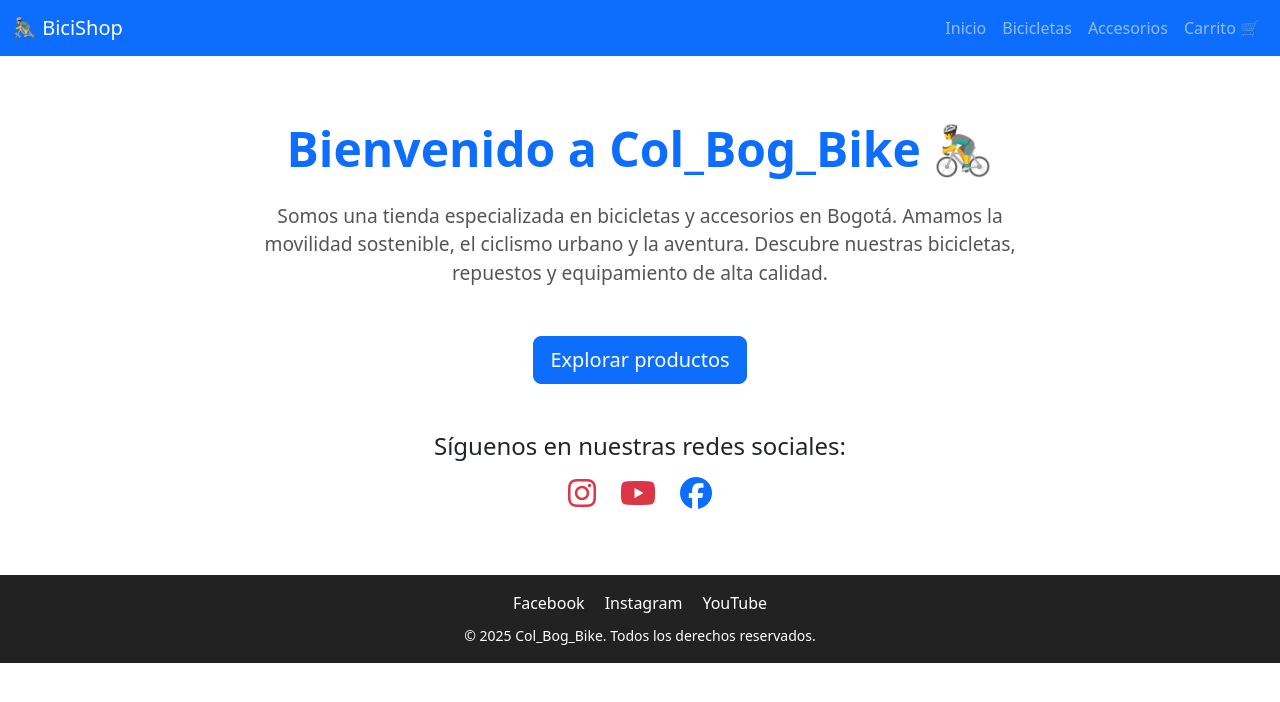
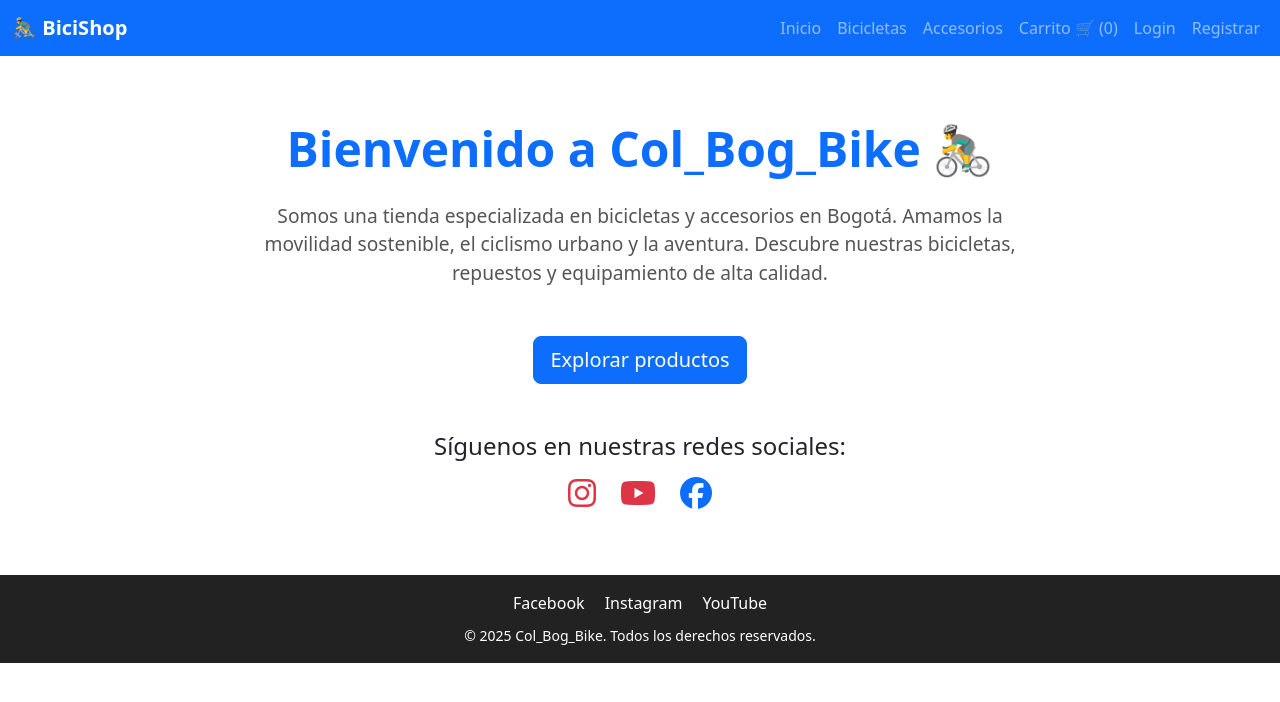
Before and after one commit to DavidLancheros05/TIENDA_BM_FRONTEND, a React (Create React App) app: page / in a window 1280 px wide. Shown: the top 702 px of the page. Built offline with nearby package versions, Linux system fonts and the light colour scheme.

Commit message:
Agrega package.json y scripts para deploy

```diff
--- a/src/components/Header.js
+++ b/src/components/Header.js
@@ -1,21 +1,36 @@
-import React from 'react';
-import { Link } from 'react-router-dom';
+import React, { useContext } from 'react';
+import { Link, useNavigate } from 'react-router-dom';
+import { CarritoContext } from '../context/CarritoContext';
+import { AuthContext } from '../context/AuthContext';
 import 'bootstrap/dist/css/bootstrap.min.css';
 import 'bootstrap/dist/js/bootstrap.bundle.min.js';
 
 const Header = () => {
+  const { carrito } = useContext(CarritoContext);
+  const { usuario, logout } = useContext(AuthContext);
+  const navigate = useNavigate();
+
+  const totalItems = carrito.reduce((acc, item) => acc + item.cantidad, 0);
+
+  const handleLogout = () => {
+    logout();
+    navigate('/');
+  };
+
   return (
-    <nav className="navbar navbar-expand-lg navbar-dark bg-primary">
+    <nav className="navbar navbar-expand-lg navbar-dark bg-primary sticky-top">
       <div className="container-fluid">
-        <Link className="navbar-brand" to="/">🚴‍♂️ BiciShop</Link>
+        <Link className="navbar-brand" to="/">
+          🚴‍♂️ <strong>BiciShop</strong>
+        </Link>
 
-        {/* Botón hamburguesa */}
+        {/* Botón hamburguesa para móviles */}
         <button
           className="navbar-toggler"
           type="button"
           data-bs-toggle="collapse"
-          data-bs-target="#navbarContent"
-          aria-controls="navbarContent"
+          data-bs-target="#menuPrincipal"
+          aria-controls="menuPrincipal"
           aria-expanded="false"
           aria-label="Toggle navigation"
         >
@@ -23,7 +38,7 @@ const Header = () => {
         </button>
 
         {/* Menú colapsable */}
-        <div className="collapse navbar-collapse" id="navbarContent">
+        <div className="collapse navbar-collapse" id="menuPrincipal">
           <ul className="navbar-nav ms-auto mb-2 mb-lg-0">
             <li className="nav-item">
               <Link className="nav-link" to="/">Inicio</Link>
@@ -35,8 +50,40 @@ const Header = () => {
               <Link className="nav-link" to="/accesorios">Accesorios</Link>
             </li>
             <li className="nav-item">
-              <Link className="nav-link" to="/carrito">Carrito 🛒</Link>
+              <Link className="nav-link" to="/carrito">
+                Carrito 🛒 ({totalItems})
+              </Link>
             </li>
+
+            {!usuario && (
+              <>
+                <li className="nav-item">
+                  <Link className="nav-link" to="/login">Login</Link>
+                </li>
+                <li className="nav-item">
+                  <Link className="nav-link" to="/register">Registrar</Link>
+                </li>
+              </>
+            )}
+
+            {usuario && (
+              <>
+                {usuario.rol === 'admin' && (
+                  <li className="nav-item">
+                    <Link className="nav-link" to="/admin">Panel</Link>
+                  </li>
+                )}
+                <li className="nav-item">
+                  <button
+                    onClick={handleLogout}
+                    className="btn btn-link nav-link"
+                    style={{ padding: 0 }}
+                  >
+                    Cerrar sesión
+                  </button>
+                </li>
+              </>
+            )}
           </ul>
         </div>
       </div>
```
